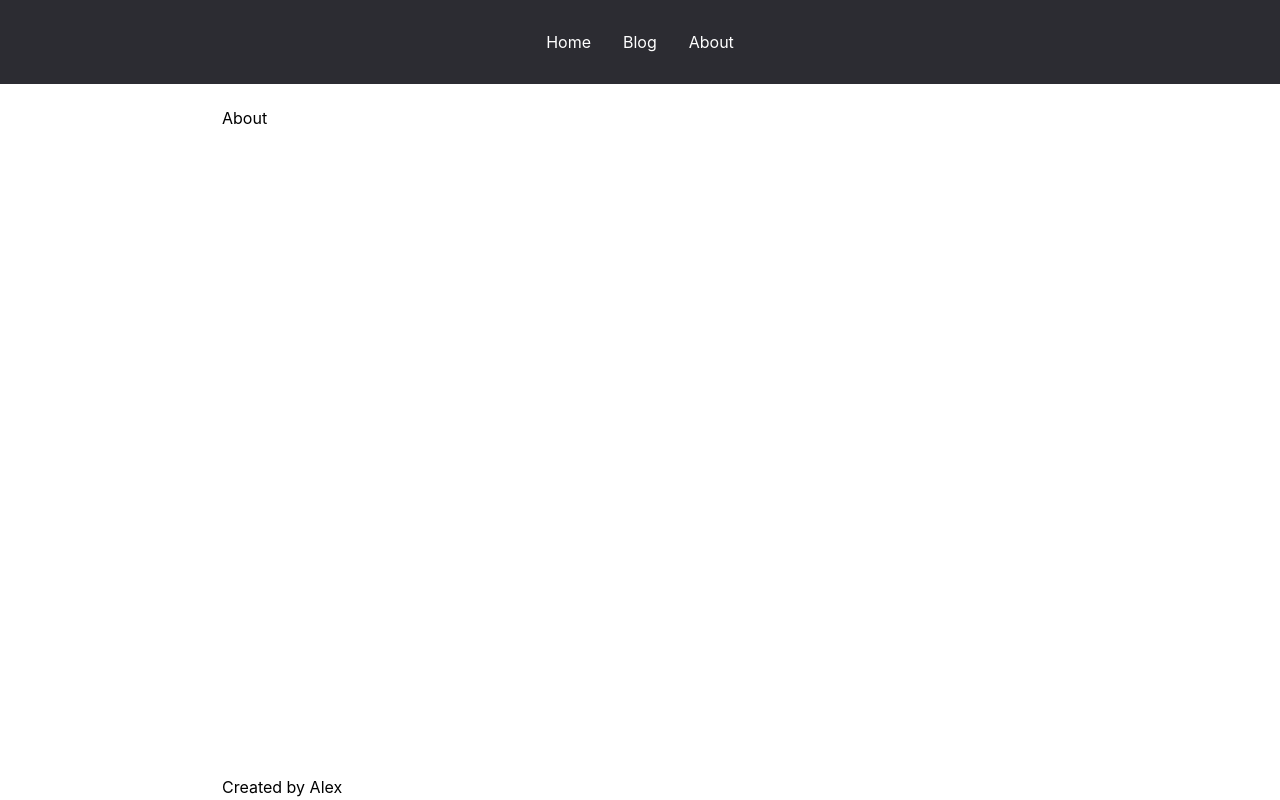
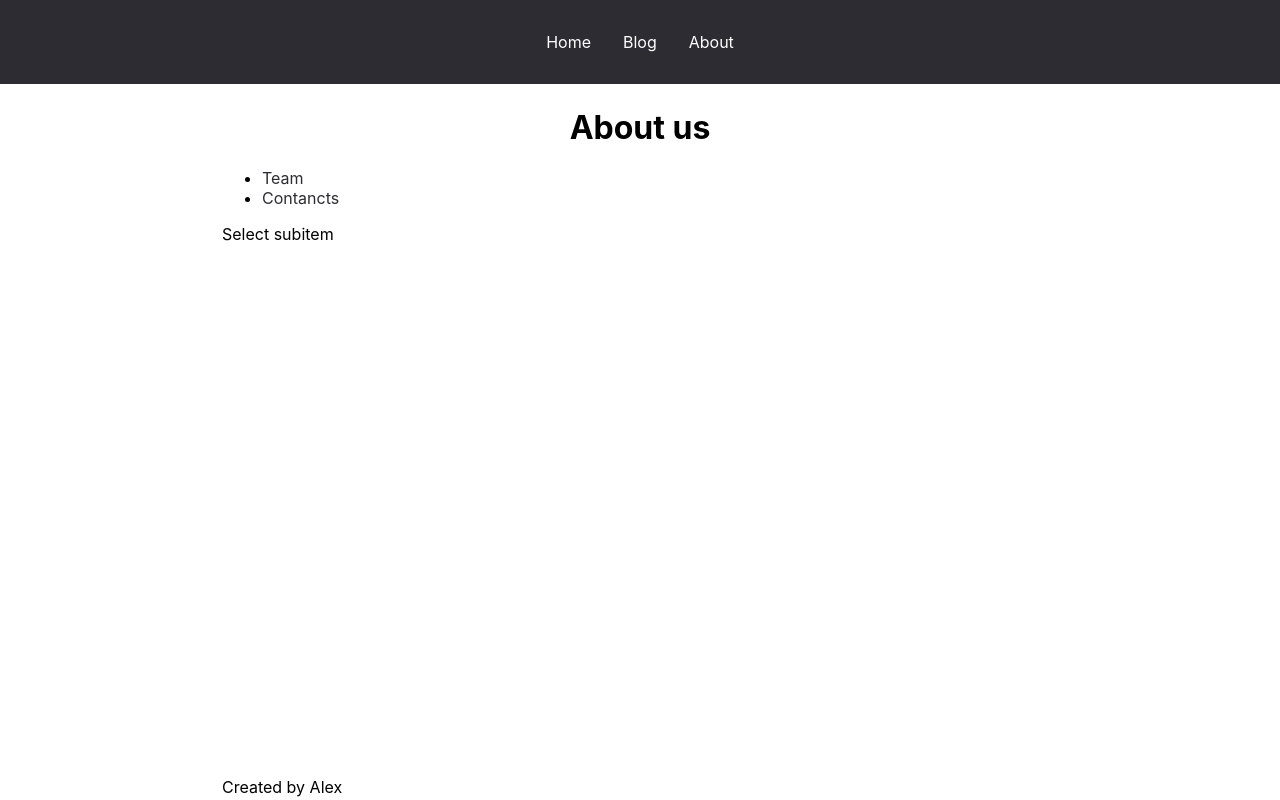
Before and after one commit to gAlex71/Next-basics, a Next.js app: page /about in a window 1280 px wide. Built offline with nearby package versions, Linux system fonts and the light colour scheme.

Commit message:
metadata generate

```diff
--- /dev/null
+++ b/app/about/layout.tsx
@@ -0,0 +1,18 @@
+import Link from "next/link";
+
+export default function AboutLayout ({children}: {children: React.ReactNode}) {
+    return (
+        <div>
+            <h1>About us</h1>
+            <ul>
+                <li>
+                    <Link href='/about/team'>Team</Link>
+                </li>
+                <li>
+                    <Link href='/about/contacts'>Contancts</Link>
+                </li>
+            </ul>
+            {children}
+        </div>
+    )
+}
--- a/app/about/page.tsx
+++ b/app/about/page.tsx
@@ -1,5 +1,5 @@
 const About = () => {
-    return <div>About</div>;
+    return <div>Select subitem</div>;
 };
 
 export default About;
--- a/app/layout.tsx
+++ b/app/layout.tsx
@@ -8,11 +8,7 @@ export const metadata: Metadata = {
   description: 'Generated by create next app',
 }
 
-export default function RootLayout({
-  children,
-}: {
-  children: React.ReactNode
-}) {
+export default function RootLayout({children}: {children: React.ReactNode}) {
   return (
     <html lang="en">
       <body>
```
Also changed, not shown: app/blog/[id]/page.tsx (+9 -0 lines).
